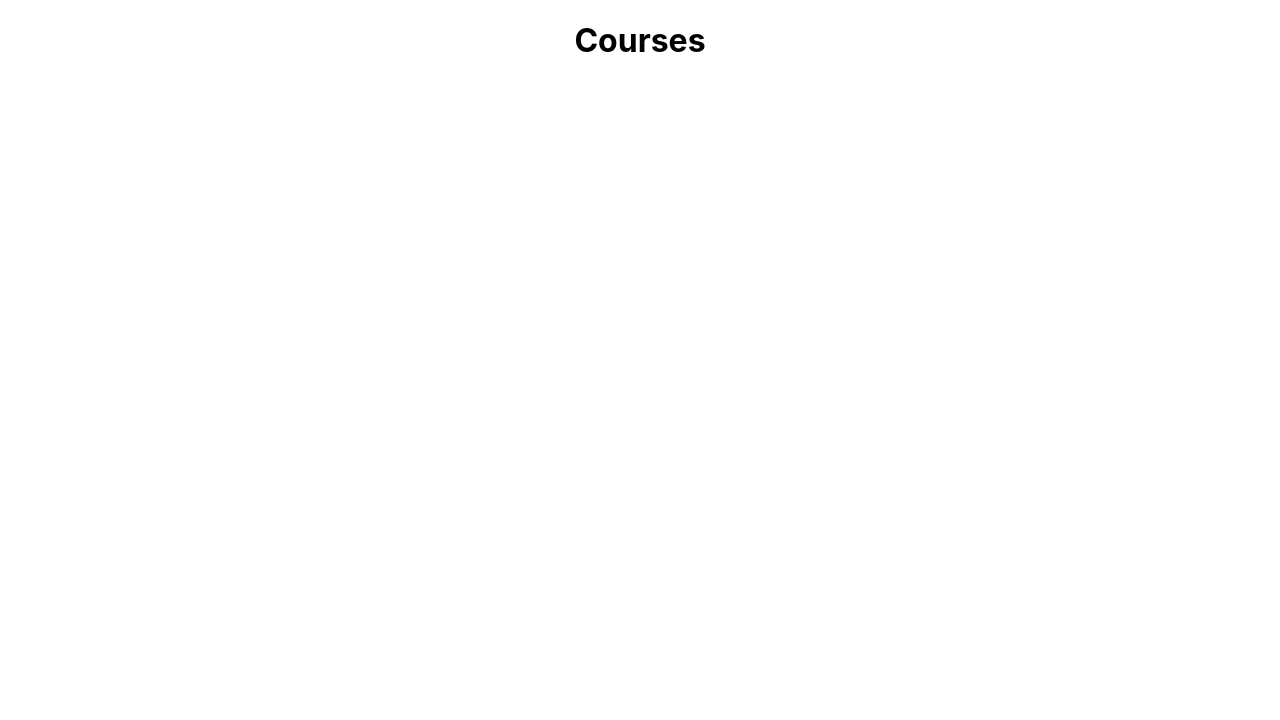
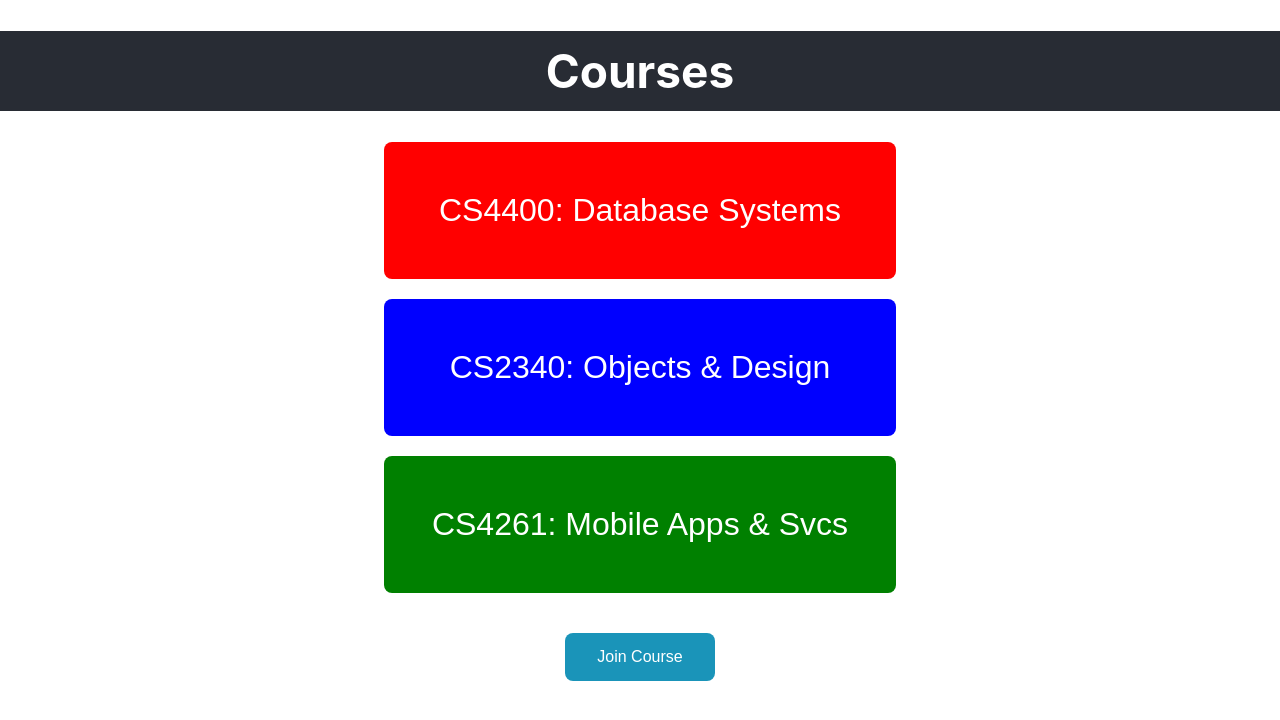
Before and after one commit to jbrachey/Group-Formation-App, a React (Create React App) app in the folder react-frontend/group-formation-app/: page / in a window 1280 px wide. Shown: the top 720 px of the page. Built offline with nearby package versions, Linux system fonts and the light colour scheme.

Commit message:
initialCourseUI

```diff
--- a/react-frontend/group-formation-app/src/App.css
+++ b/react-frontend/group-formation-app/src/App.css
@@ -15,13 +15,14 @@
 
 .App-header {
   background-color: #282c34;
-  min-height: 100vh;
+  min-height: 10vh;
   display: flex;
   flex-direction: column;
   align-items: center;
   justify-content: center;
-  font-size: calc(10px + 2vmin);
+  font-size: calc(30px + 2vmin);
   color: white;
+
 }
 
 .App-link {
@@ -36,3 +37,31 @@
     transform: rotate(360deg);
   }
 }
+
+.App-CoursesButton {
+    background-color: #4CAF50; /* Green */
+    border: none;
+    color: white;
+    padding: 50px 32px;
+    text-align: center;
+    text-decoration: none;
+    display: inline-block;
+    font-size: 32px;
+    width: 40%;
+    border-radius: 8px;
+}
+.button4400 {background-color: red;}
+.button2340 {background-color: blue;}
+.button4261 {background-color: green;}
+
+.App-JoinCourseButton {
+    background-color: rgb(26, 148, 185);
+    border: none;
+    color: white;
+    padding: 15px 32px;
+    text-align: center;
+    text-decoration: none;
+    display: inline-block;
+    font-size: 16px;
+    border-radius: 8px;
+}
--- a/react-frontend/group-formation-app/src/App.tsx
+++ b/react-frontend/group-formation-app/src/App.tsx
@@ -7,6 +7,7 @@ import GroupCreation from './GroupCreation';
 import ProfileCreation from './ProfileCreation';
 import Students from './Students';
 import {Route, Link} from 'react-router-dom';
+import "./index.css";
 
 function App() {
   return (
--- a/react-frontend/group-formation-app/src/CoursesHome.js
+++ b/react-frontend/group-formation-app/src/CoursesHome.js
@@ -3,7 +3,18 @@ import React from "react";
 function CoursesHome(){
     return(
         <div>
-            <h1>Courses</h1>
+            <h1 className="App-header App-h1">Courses</h1>
+            <button class="App-CoursesButton button4400">CS4400: Database Systems</button>
+            <br></br>
+            <br></br>
+            <button class="App-CoursesButton button2340">CS2340: Objects & Design</button>
+            <br></br>
+            <br></br>
+            <button class="App-CoursesButton button4261">CS4261: Mobile Apps & Svcs</button>
+            <br></br>
+            <br></br>
+            <br></br>
+            <button class="App-JoinCourseButton">Join Course</button>
         </div>
     )
 }
--- a/react-frontend/group-formation-app/src/index.css
+++ b/react-frontend/group-formation-app/src/index.css
@@ -11,3 +11,14 @@ code {
   font-family: source-code-pro, Menlo, Monaco, Consolas, 'Courier New',
     monospace;
 }
+
+button {
+    background-color: #4CAF50; /* Green */
+    border: none;
+    color: white;
+    padding: 15px 32px;
+    text-align: center;
+    text-decoration: none;
+    display: inline-block;
+    font-size: 16px;
+}
--- a/react-frontend/group-formation-app/src/index.tsx
+++ b/react-frontend/group-formation-app/src/index.tsx
@@ -4,6 +4,7 @@ import './index.css';
 import App from './App';
 import reportWebVitals from './reportWebVitals';
 import {BrowserRouter} from 'react-router-dom';
+import "./index.css";
 
 ReactDOM.render(
   <BrowserRouter>
```
Also changed, not shown: 1 other file (tests, documents, lock files or other folders).
